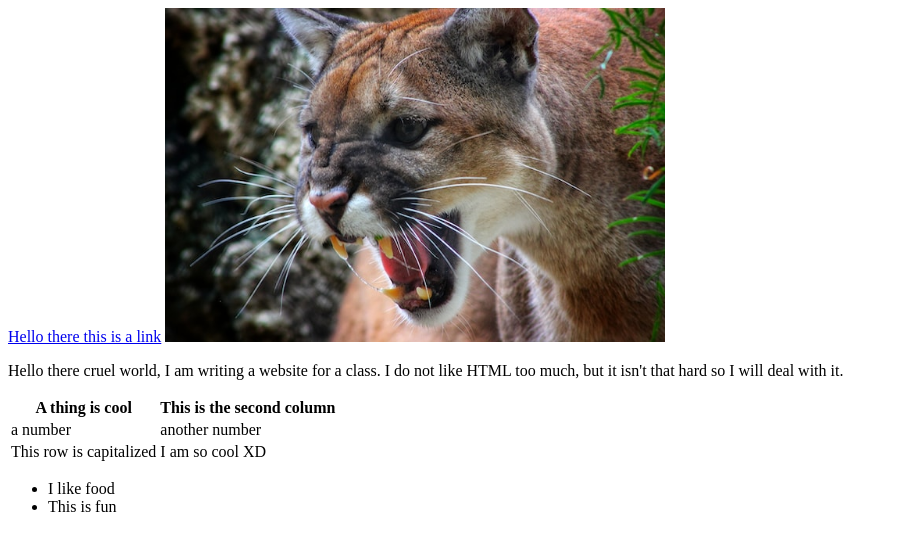
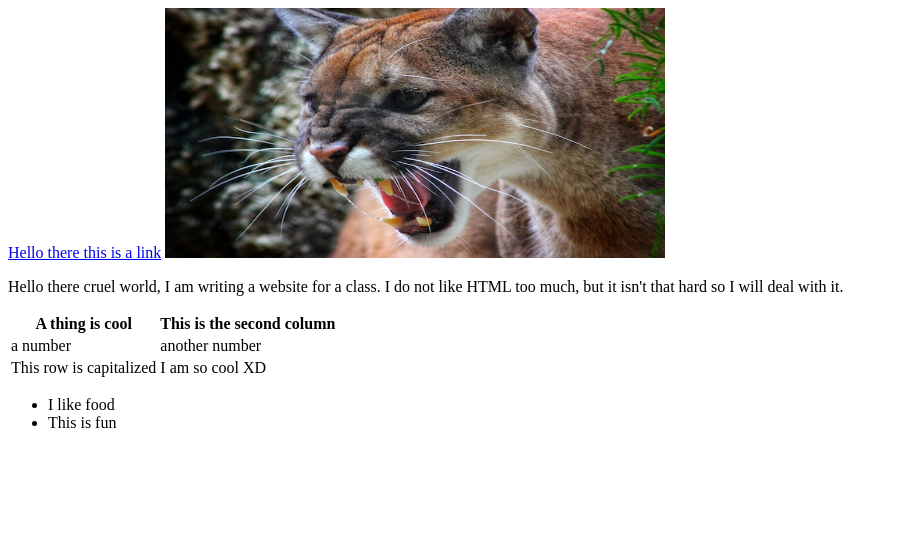
Before and after one commit to gluemagazine/my-page, a plain HTML site: page index.html in a window 1280 px wide. Shown: the whole page, without its empty margins (0-898 px from the left). Drawn offline with Linux system fonts and the light colour scheme.

Commit message:
Update index.html

```diff
--- a/index.html
+++ b/index.html
@@ -5,7 +5,7 @@
     </head>
     <body>
         <a href="https://www.google.com/">Hello there this is a link</a>
-        <img src="cougar.png" alt="cougar.png" width=500>
+        <img src="cougar.png" alt="cougar.png" width=500 height=250>
         <p>
             Hello there cruel world, I am writing a website for a class.
             I do not like HTML too much, but it isn't that hard so I will
```
